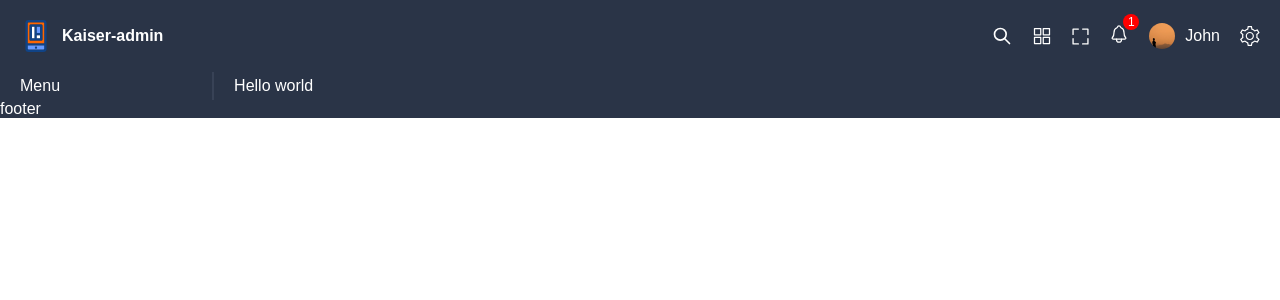
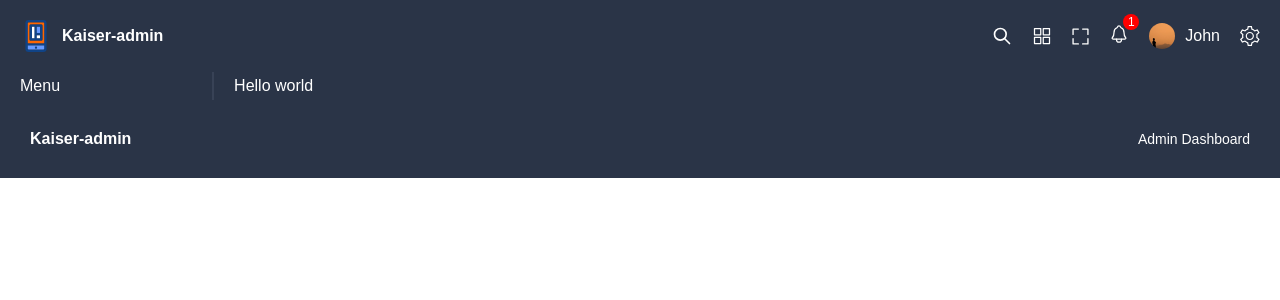
Before and after one commit to John-5014/dash-admin, a React (Vite) app: page / in a window 1280 px wide. Shown: the top 300 px of the page. Built offline with nearby package versions, Linux system fonts and the light colour scheme.

Commit message:
footer content

```diff
--- a/src/components/footer/Footer.tsx
+++ b/src/components/footer/Footer.tsx
@@ -1,8 +1,11 @@
 import "./Footer";
-
+import "./footer.scss";
 const Footer = () => {
     return(
-        <div className="footer">footer</div>
+        <div className="footer">
+            <span>Kaiser-admin</span>
+            <span> Admin Dashboard</span>
+        </div>
     )
 }
 
```
